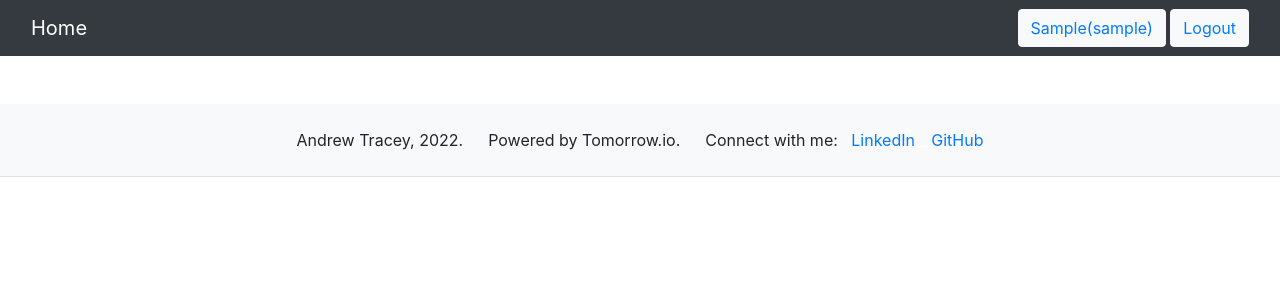
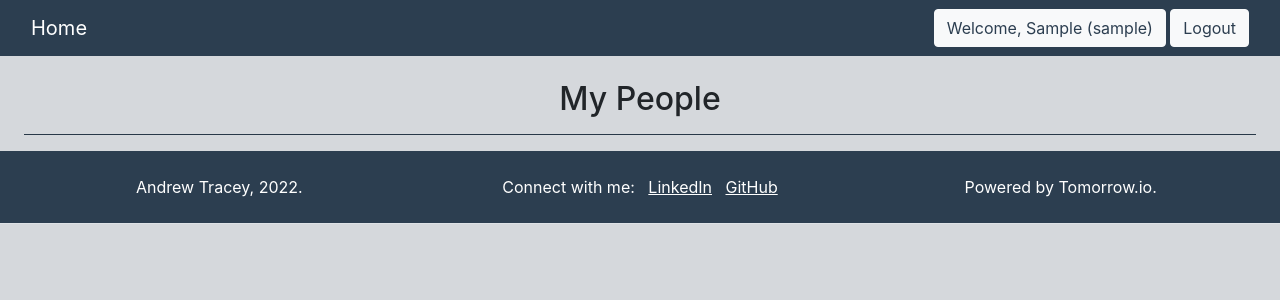
Before and after one commit to andrewt110216/weatherfam, a Django app: page /weather/home/ in a window 1280 px wide. Shown: the top 300 px of the page. Run offline with Django 4.2, Linux system fonts and the light colour scheme; the visitor is signed in with stand-in values (Sample User, id 1); data comes from the database, SQL or seed files in the repository; some libraries are stand-ins or nearby versions.

Commit message:
updated website style and formatted cards to include current weather

```diff
--- a/weather/templates/weather/base.html
+++ b/weather/templates/weather/base.html
@@ -2,22 +2,22 @@
 <html lang="en">
     <head>
         {% load static %}
-        <link rel="stylesheet" href="https://maxcdn.bootstrapcdn.com/bootstrap/4.5.2/css/bootstrap.min.css">
         <meta charset="UTF-8">
         <meta name="viewport" content="width=device-width, initial-scale=1">
+        <link rel="stylesheet" href="https://maxcdn.bootstrapcdn.com/bootstrap/4.5.2/css/bootstrap.min.css">
     </head>
-    <body>
+    <body style="background-color:#D5D8DC">
         <!-- Add Navbar -->
-        <nav class="navbar navbar-dark bg-dark">
+        <nav class="navbar" style="background-color:#2C3E50; color:white">
             <div class="container-fluid">
                 <div class="navbar-header">
-                    <a class="navbar-brand" href="/home/">Home</a>
+                    <a class="navbar-brand" style="color:white" href="/home/">Home</a>
                 </div>
                 <ul class="nav navbar-nav navbar-right">
                     {% if user.is_authenticated %}
                     <li>
-                        <a class="btn btn-link btn-light" href="#">{{ user.first_name }}({{ user.username }})</a>
-                        <a class="btn btn-link btn-light" href="{% url 'weather:logout' %}">Logout</a>
+                        <a class="btn btn-link btn-light" style="color:#2C3E50" href="#">Welcome, {{ user.first_name.title }} ({{ user.username }})</a>
+                        <a class="btn btn-link btn-light" style="color:#2C3E50" href="{% url 'weather:logout' %}">Logout</a>
                     </li>
                     {% else %}
                     <li>
@@ -39,26 +39,24 @@
             </div>
         </nav>
 
-            {% block content %}
-            {% endblock %}
+        <!-- MAIN BODY CONTENT -->
+        {% block content %}
+        {% endblock %}
 
     </body>
 
 <!-- Footer -->
-<footer class="text-center text-lg-start bg-light">
+<footer class="text-center align-middle text-lg-start" style="background-color:#2C3E50; color:white">
     <section class="justify-left p-4 border-bottom">
-        <span>Andrew Tracey, 2022. &emsp; Powered by Tomorrow.io. &emsp; Connect with me: &nbsp;</span>
-        <span>
-            <a href="https://www.linkedin.com/in/andrew-tracey/" class="me-4" target="_blank">
-                LinkedIn
-            </a>
-        </span>
-        <span class="text-white">_</span>
-        <span>
-            <a href="https://github.com/andrewt110216" class="me-4" target="_blank">
-                GitHub
-            </a>
-        </span>
+        <div class="row">
+            <div class="column col-sm">Andrew Tracey, 2022.</div>
+            <div class="column col-sm">Connect with me: &nbsp;
+                <a href="https://www.linkedin.com/in/andrew-tracey/" class="me-4" target="_blank" style="color:white; text-decoration: underline;">LinkedIn</a>
+                <span>&nbsp;</span>
+                <a href="https://github.com/andrewt110216" class="me-4" target="_blank" style="color:white; text-decoration: underline;">GitHub</a>
+            </div>
+            <div class="column col-sm">Powered by Tomorrow.io.</div>
+        </div>
     </section>
 </footer>
 </html>
--- a/weather/templates/weather/home.html
+++ b/weather/templates/weather/home.html
@@ -2,47 +2,55 @@
 
 {% block content %}
     {% if user.is_authenticated %}
-    <div class="card-deck m-4">
+    <h2 class="text-center mt-4">My People</h2>
+    <hr color=#2C3E50 class="mx-4">
+    <div class="row"> <!-- Row Wrapping All Cards -->
         {% for up in people %}
-        <div class="card mt-4">
-            <div class="card-header bg-light">
-                <img class="card-img-left p-2" src="{{ MEDIA_URL }}/{{ up.person.image }}"
-                width="100em" height="100em" alt="Person Image">
-                <span class="h3 text-center">{{ up.person.first_name }} - {{up.person.location.name}}</span>
+        <div class="col-lg-6 col-md-12"> <!-- Grid -->
+            <div class="card m-4 border-dark"> <!-- Card -->
+                <div class="card-header" style="background-color:#FEF9E7">
+                    <div class="row align-items-center">
+                        <div class="column col-sm"><img class="card-img-left p-2" src="{{ MEDIA_URL }}/{{ up.person.image }}" width="100em" height="100em" alt="Profile Image"></div>
+                        <div class="column col-sm text-center">
+                            <div class="h4 mb-1">{{ up.person.first_name }}</div>
+                            <div class="h5 font-weight-light">{{ up.person.location.name }}</div>
+                        </div>
+                        <div class="column col-sm text-right pr-4">
+                            <div class="h4">{{ up.person.days.0.temp }} &deg;</div>
+                            <img src="{{ MEDIA_URL }}{{ up.person.days.0.icon_path }}" width="50em" height="50em" alt="n/a">
+                            <div class="font-weight-light h6">{{ up.person.days.0.description }}</div>
+                        </div>
+                    </div>
                 </div> <!-- End of Card Header -->
-            <div class="card-body">
+                <div class="card-body" style="background-color: white">
                     <div class="table-responsive">
-                    <table class="table text-center">
+                        <table class="table text-center" style="table-layout:fixed">
                             <tr> <!-- Header Row -->
-                            <th>Today</th>
-                            <th>{{ up.person.days.1.day_name }}</th>
-                            <th>{{ up.person.days.2.day_name }}</th>
+                                <th class="h5">Today</th>
+                                <th class="h5">{{ up.person.days.1.day_name }}</th>
+                                <th class="h5">{{ up.person.days.2.day_name }}</th>
+                            </tr>
+                            <tr> <!-- Temperature Row -->
+                                <td class="h4">{{ up.person.days.0.temp }} &deg;</td>
+                                <td class="h4">{{ up.person.days.1.temp }} &deg;</td>
+                                <td class="h4">{{ up.person.days.2.temp }} &deg;</td>
                             </tr>
                             <tr> <!-- Icon Row -->
-                            <td class="h5"><img src="{{ MEDIA_URL }}{{ up.person.days.0.icon_path }}" alt="n/a"></td>
-                            <td class="h5"><img src="{{ MEDIA_URL }}{{ up.person.days.1.icon_path }}" alt="n/a"></td>
-                            <td class="h5"><img src="{{ MEDIA_URL }}{{ up.person.days.2.icon_path }}" alt="n/a"></td>
+                                <td class="h5"><img src="{{ MEDIA_URL }}{{ up.person.days.0.icon_path }}" width="60em" height="60em" alt="n/a"><br><span class="font-weight-light h6">{{ up.person.days.0.description }}</span></td>
+                                <td class="h5"><img src="{{ MEDIA_URL }}{{ up.person.days.1.icon_path }}" width="60em" height="60em" alt="n/a"><br><span class="font-weight-light h6">{{ up.person.days.1.description }}</span></td>
+                                <td class="h5"><img src="{{ MEDIA_URL }}{{ up.person.days.2.icon_path }}" width="60em" height="60em" alt="n/a"><br><span class="font-weight-light h6">{{ up.person.days.2.description }}</span></td>
                             </tr>
-                        <tr> <!-- Description Row -->
-                            <td class="">{{ up.person.days.0.description }}</td>
-                            <td class="">{{ up.person.days.1.description }}</td>
-                            <td class="">{{ up.person.days.2.description }}</td>
-                        </tr>
-                        <tr> <!-- Temperature Row -->
-                            <td class="h5">{{ up.person.days.0.temp }} &deg;</td>
-                            <td class="h5">{{ up.person.days.1.temp }} &deg;</td>
-                            <td class="h5">{{ up.person.days.2.temp }} &deg;</td>
                             </tr>
                         </table>
                     </div> <!-- End of Weather Table Container -->
                 </div> <!-- End of Card Body -->
             </div> <!-- End of Card -->
+        </div> <!-- End of Grid -->
             {% endfor %}
-    </div> <!-- End of Card Deck -->
-
+    </div> <!-- End of Row Wrapping All Cards -->
     {% else %} <!-- If User Not Logged In -->
 
-    <div class="container">
+    <div class="container m-4">
         <h1>Welcome to Project Beta!</h1>
         <p class="">Please log in to view your People.</p>
     </div>
```
Also changed, not shown: weather/templates/weather/user_registration.html (+6 -6 lines). Lines whose indentation alone changed are shown as unchanged.
